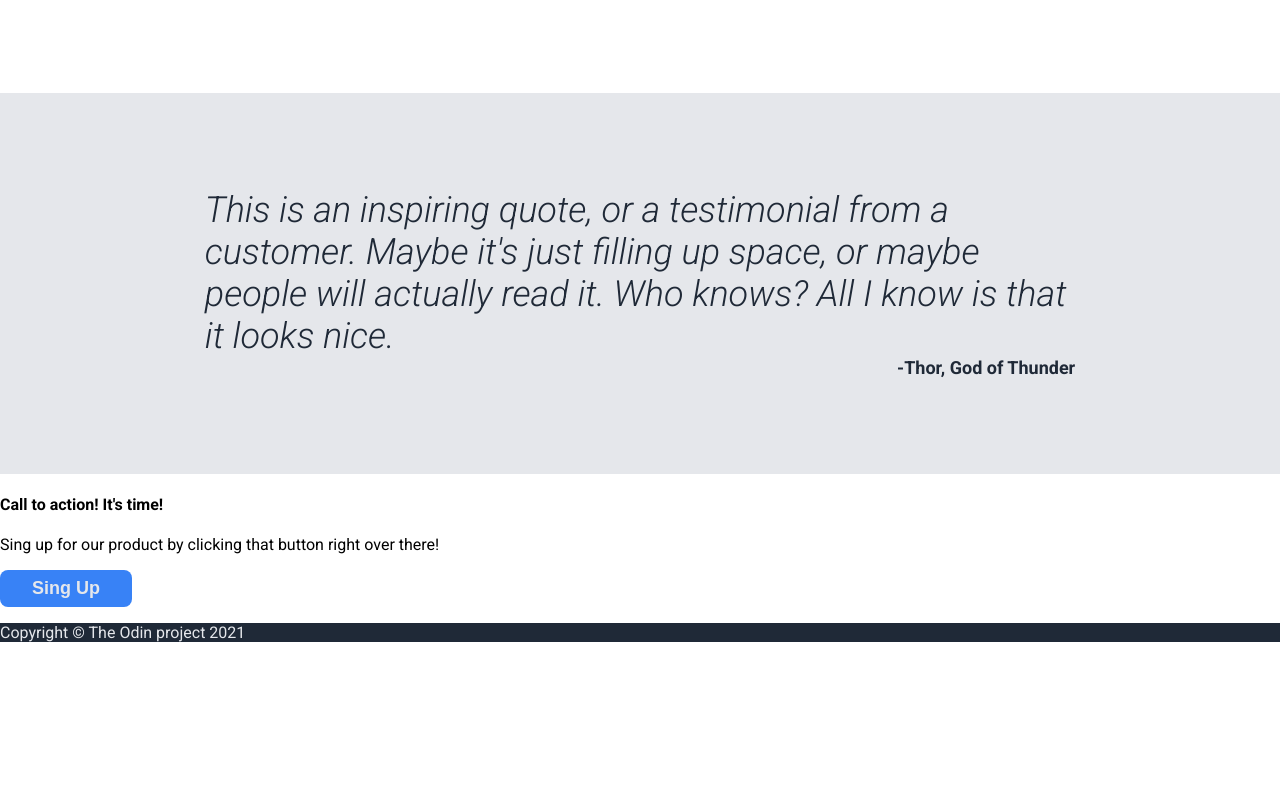
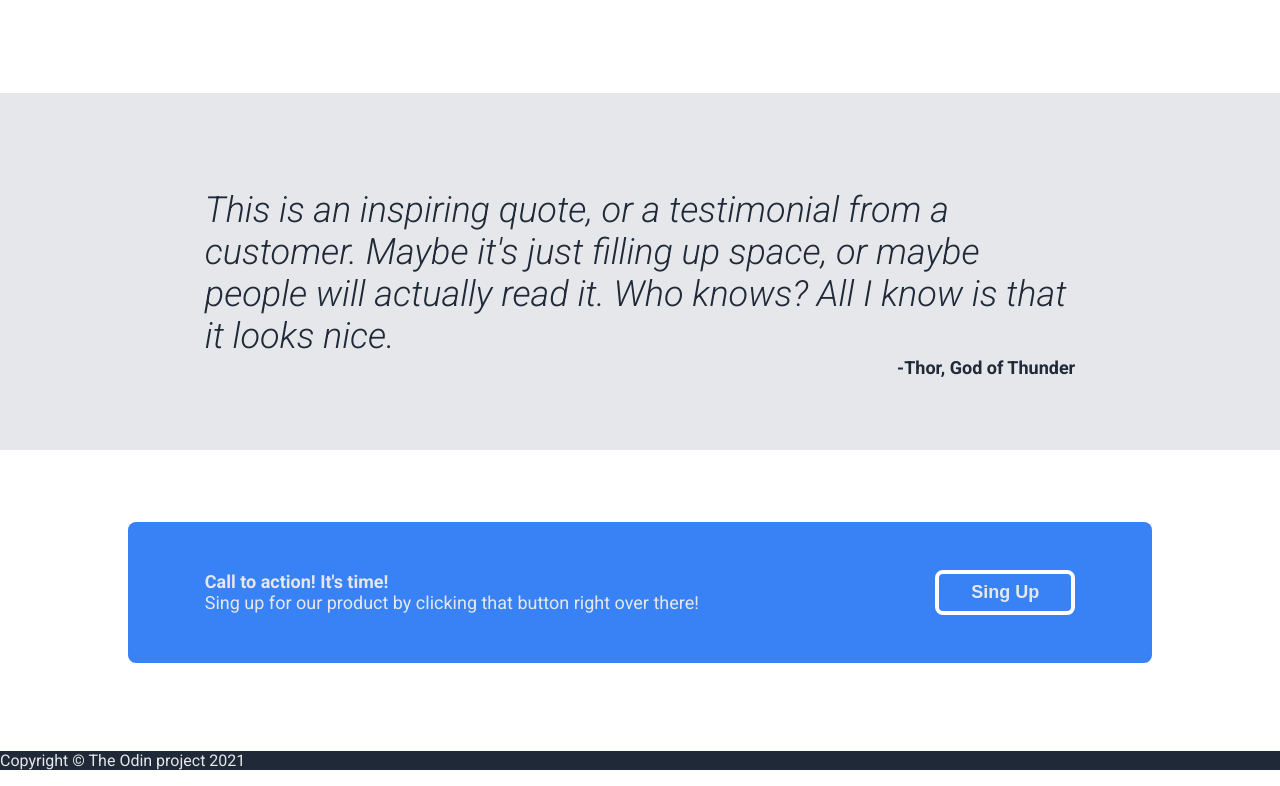
Before and after one commit to Dimluar/landing-page, a plain HTML site: page index.html in a window 1280 px wide. Shown: the part 818-1604 px from the top of the page. Before the commit the page ends 1476 px from the top, so only its background shows below. Drawn offline with Linux system fonts and the light colour scheme.

Commit message:
Style card

```diff
--- a/styles.css
+++ b/styles.css
@@ -23,7 +23,7 @@ body {
   flex-direction: column;
   justify-content: center;
   align-items: center;
-  padding: 18px 12vw 96px;
+  padding: 18px 10vw 96px;
   gap: 80px;
 }
 
@@ -100,8 +100,12 @@ body {
   height: 236.5px;
 }
 
+.btn,
+.card {
+  background-color: #3882f6;
+}
+
 .btn {
-  background-color: #3882f6;
   border: none;
   border-radius: 8px;
   font-size: 18px;
@@ -154,7 +158,7 @@ body {
   align-items: center;
   background-color: #e5e7eb;
   color: #1f2937;
-  padding: 96px 16vw;
+  padding: 96px 16vw 72px;
 }
 
 .quote p {
@@ -171,3 +175,36 @@ p.author {
   margin: 0;
   align-self: flex-end;
 }
+
+.card-container {
+  display: flex;
+  justify-content: center;
+  align-items: center;
+  padding: 72px 10vw;
+}
+
+.card {
+  flex: 1;
+  display: flex;
+  justify-content: space-between;
+  align-items: center;
+  padding: 48px 6vw;
+  border-radius: 8px;
+}
+
+.card .btn {
+  border: 4px solid white;
+}
+
+.card-text h4,
+.card-text p {
+  color: #e5e7eb;
+  font-size: 18px;
+}
+
+.card-text h4 {
+  margin: 0;
+}
+.card-text p {
+  margin: 0;
+}
```
